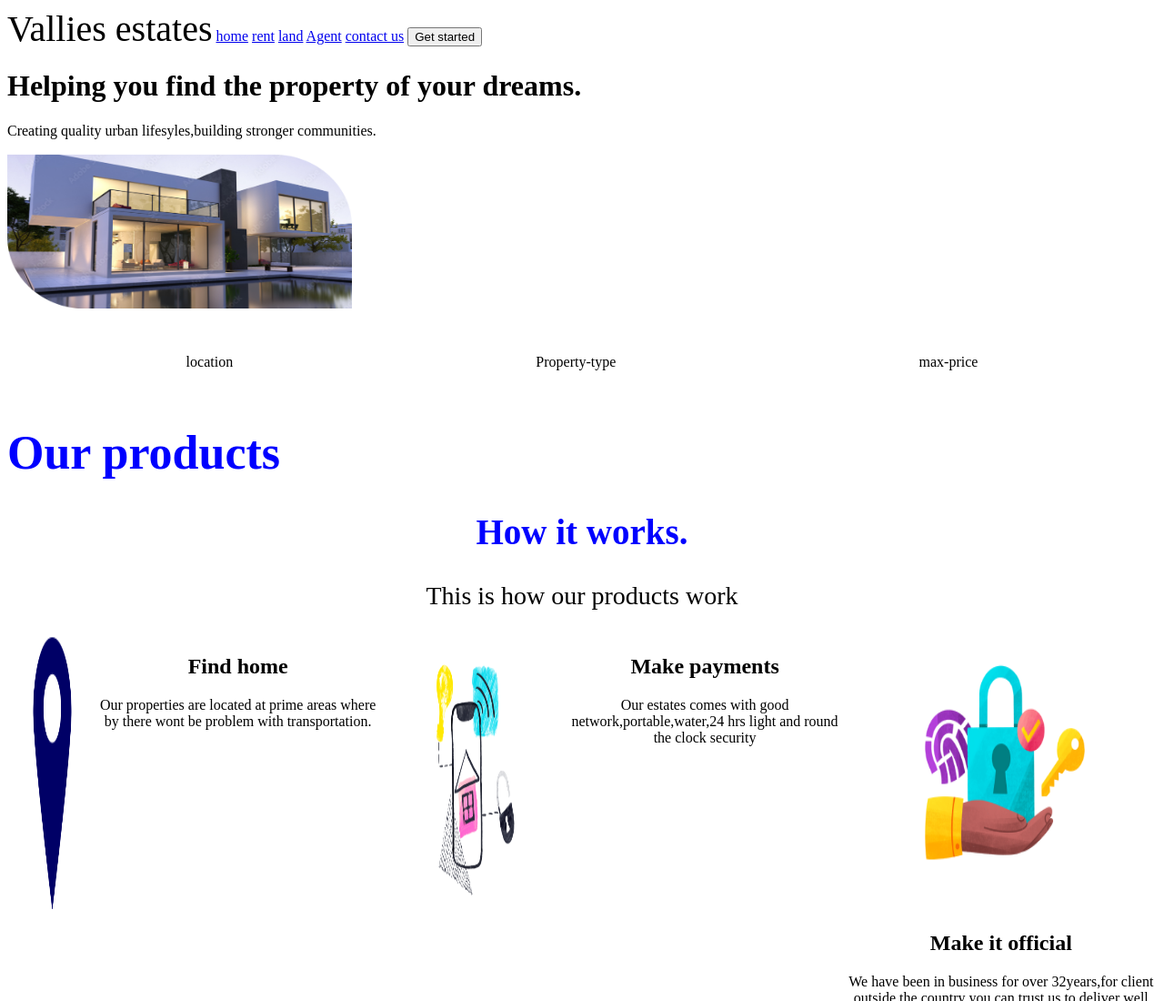
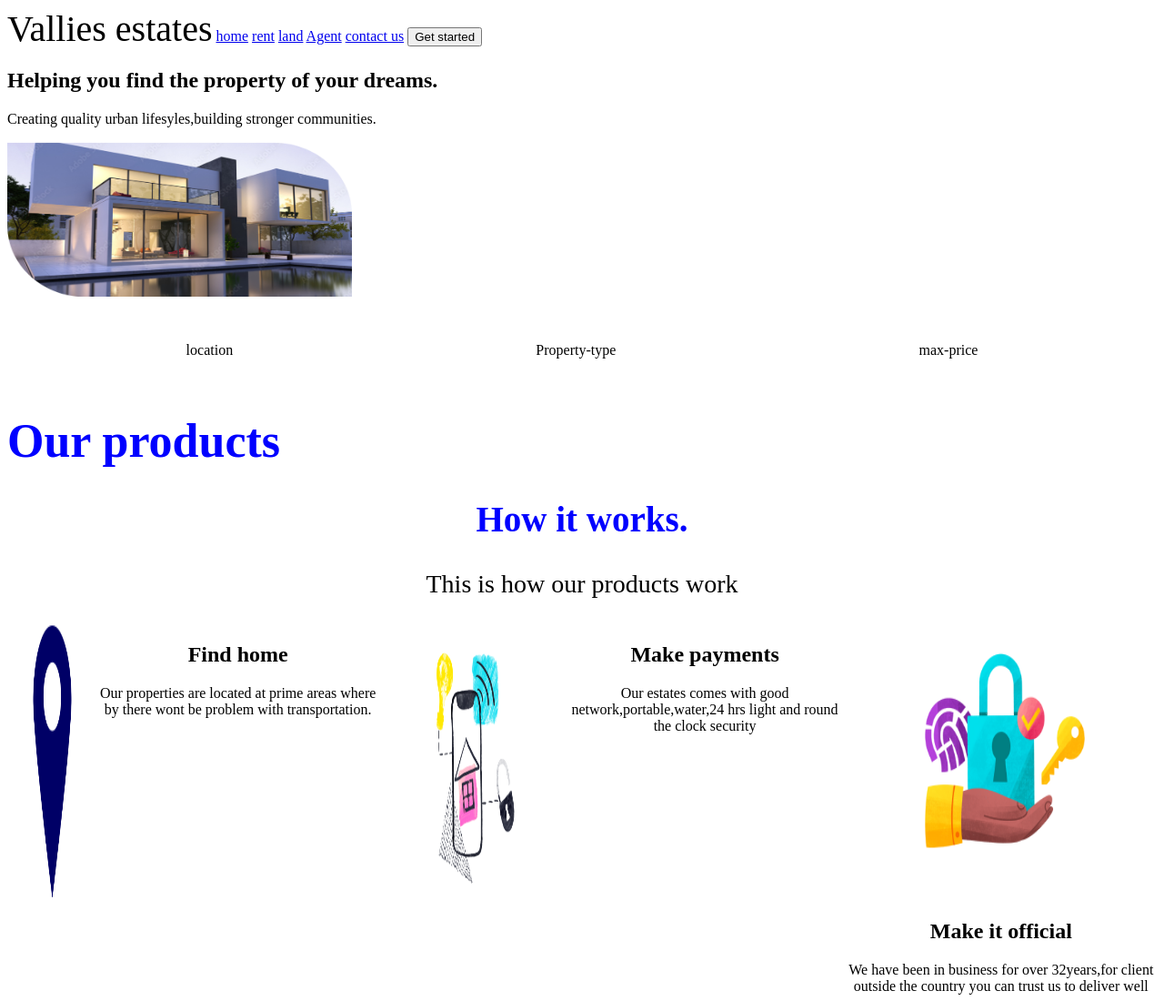
Before and after one commit to EstherWangui/vallie.2, a plain HTML site: page index.html in a window 1280 px wide. Shown: the top 1100 px of the page at 91% size. Drawn offline with Linux system fonts and the light colour scheme.

Commit message:
add html

```diff
--- a/index.html
+++ b/index.html
@@ -19,7 +19,7 @@
     <div class="urban">
         <div class="nint">
             <div class="shift">
-            <h1>Helping you find the property of your dreams.</h1>
+            <h2>Helping you find the property of your dreams.</h2>
             <p>Creating quality urban lifesyles,building stronger communities.</p>
             </div>
             <div class="union">
```
